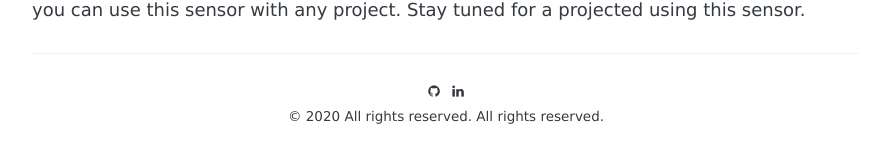
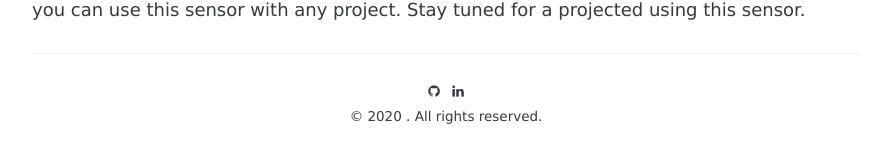
Before and after one commit to hshah89/hshah89.github.io, a Jekyll site: the page built from _posts/2019-10-12-bme280-arduino.md, in a window 1280 px wide and 900 px high, scrolled down 3998 px. Shown: the part 683-846 px from the top of the window, without its empty margins (194-1085 px from the left). Built offline with Jekyll 4.4.1, drawn with Linux system fonts in a browser that asks for light colours; some web fonts are replaced; some of the changed text lies outside the part shown.

Commit message:
update to post

```diff
--- a/_config.yml
+++ b/_config.yml
@@ -24,7 +24,7 @@ author:
 
 copyright:
   year:             2020
-  name:             All rights reserved
+  name:
 
 # Google-analytics
 google-analytics:
@@ -45,7 +45,7 @@ timezone:           America/New_York
 permalink:          /:year-:month-:day/:title/
 
 # Pagination
-paginate:           5
+paginate:           10
 paginate_path:      /page:num/
 
 # Markdown
--- a/_posts/2019-10-12-bme280-arduino.md
+++ b/_posts/2019-10-12-bme280-arduino.md
@@ -20,7 +20,9 @@ The sensor can be communicated via:
 
 For this driver, I decided to go with I2C for a couple of reasons. **One**, it requires the least amount of wires and **Two**, even at I2C the device supports 3.4 MHz speed.
 
-<img src="images/bme280_arduino_driver/bme280_back.jpg" width="250px" height="250px"> <img src="images/bme280_arduino_driver/bme280_back.jpg" width="250px" height="250px">
+
+
+<img src="{{ "/images/bme280_arduino_driver/bme280_back.jpg | prepend: site.baseurl }}" width="250px" height="250px"> <img src="{{ "/images/bme280_arduino_driver/bme280_front.jpg | prepend: site.baseurl }}" width="250px" height="250px">
 
 For this example, I will be using I2C to communicate with the sensor. When using I2C, the **CSB** pin is tied to **VCC**. The **SDO** pin is connected to GND, setting the device address to **0x76**.
 
```
Also changed, not shown: other parts of _posts/2019-10-12-bme280-arduino.md (+1 -1 lines).
